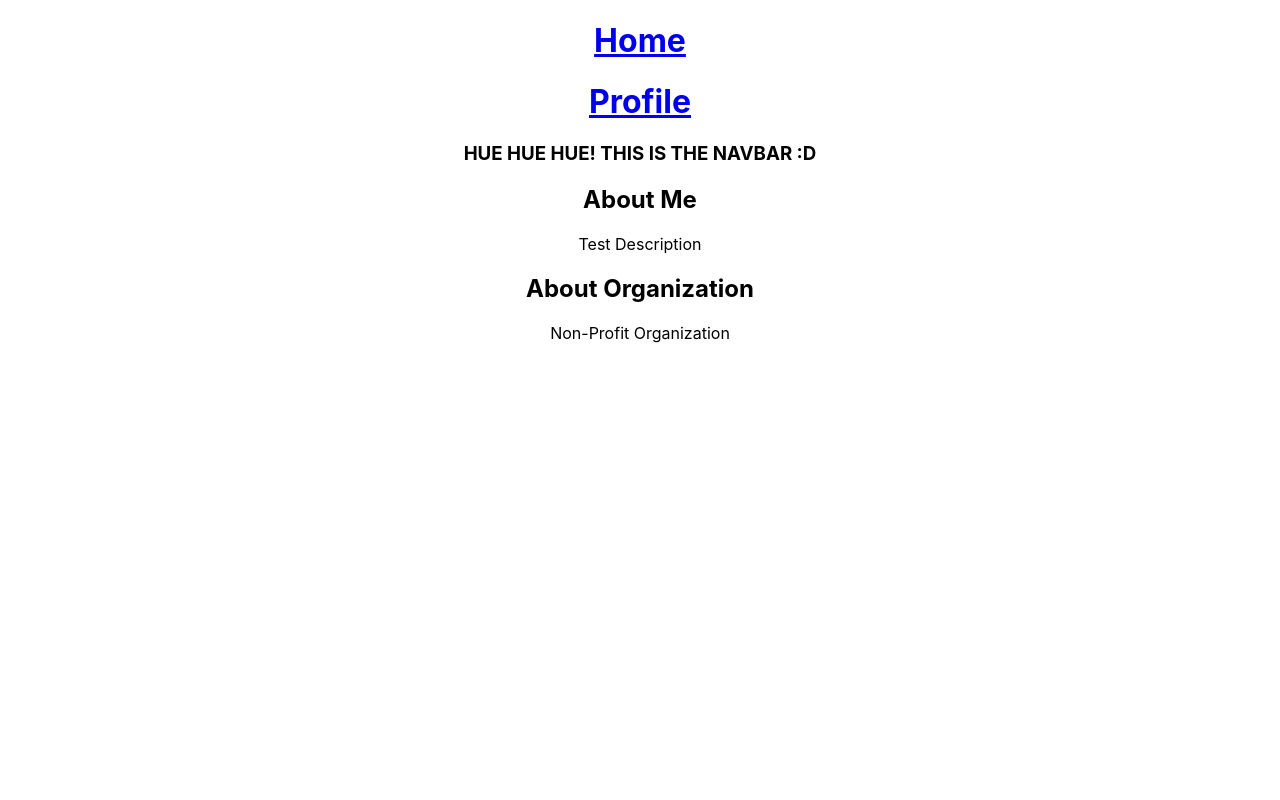
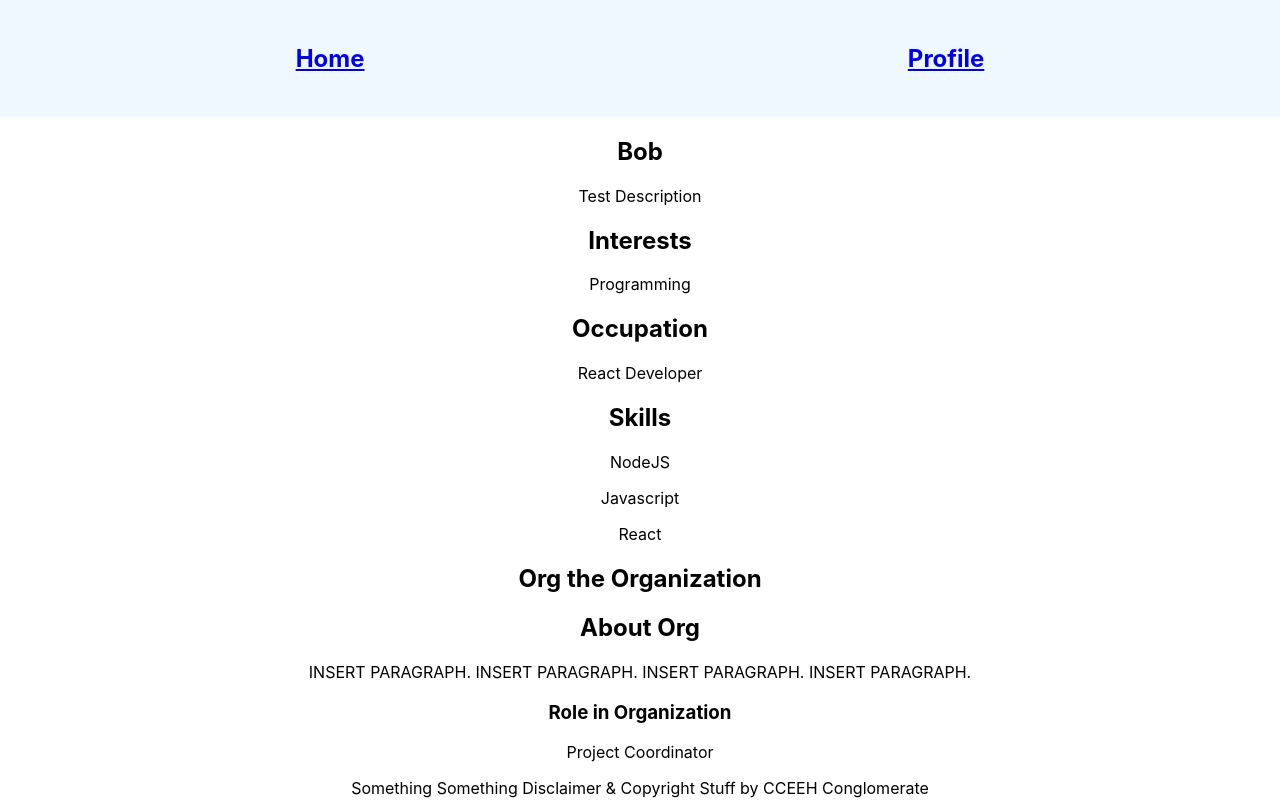
Before and after one commit to clement-ip/event-planner, a React (Create React App) app in the folder planner-web-app/: page /profile in a window 1280 px wide. Built offline with nearby package versions, Linux system fonts and the light colour scheme.

Commit message:
worked on profile page

```diff
--- a/planner-web-app/src/App.css
+++ b/planner-web-app/src/App.css
@@ -16,8 +16,8 @@
 .App-header {
   background-color: #282c34;
   min-height: 100vh;
-  display: flex;
-  flex-direction: column;
+  /* display: flex; */
+  /* flex-direction: column; */
   align-items: center;
   justify-content: center;
   font-size: calc(10px + 2vmin);
--- a/planner-web-app/src/App.js
+++ b/planner-web-app/src/App.js
@@ -1,7 +1,7 @@
 import React from 'react';
 import './App.css';
 
-import NavBar from "./components/navbar"
+import NavBar from "./components/navbar/navbar"
 
 import ProfilePage from "./pages/profile_page"
 import MainPage from "./pages/index"
@@ -11,10 +11,9 @@ import {
   BrowserRouter as Router,
     Switch,
     Route,
-    Link,
+    // Link,
     Redirect
 } from "react-router-dom";
-import NotFound from './pages/404';
 
 
 function App() {
@@ -33,9 +32,8 @@ function App() {
         </Switch>
       </Router>
 
-      {/* <About />
-      <Organization /> */}
 
+    <footer>Something Something Disclaimer & Copyright Stuff by CCEEH Conglomerate</footer>
 
     </div>
   );
--- a/planner-web-app/src/components/navbar.jsx
+++ /dev/null
@@ -1,17 +0,0 @@
-import React,{useContext,useRef,useEffect,useState} from 'react'
-import {Link} from 'react-router-dom'
-
-const NavBar = ()=>{
-    return(
-        <div>
-            {/* WILL FINISH THIS LATER */}
-            <h1><Link to="/">Home</Link></h1>
-            <h1><Link to="/profile">Profile</Link></h1>
-            <h3>HUE HUE HUE! THIS IS THE NAVBAR :D</h3>
-
-        </div>
-    );
-}
-
-
-export default NavBar
--- /dev/null
+++ b/planner-web-app/src/components/navbar/navbar.css
@@ -0,0 +1,20 @@
+.navbar {
+  background-color: aliceblue !important;
+  display: flex !important;
+  flex-direction: row !important;
+  align-items: center !important;
+  justify-content: space-around !important;
+
+  padding: 24px !important;
+  margin: auto !important;
+  /* min-height: 200px; */
+  /* min-width: 1000px; */
+  /* max-width: fit-content; */
+  /* max-height: fit-content; */
+
+  /* text-align: center; */
+  width: auto !important;
+  position: sticky !important;
+  top:0 !important;
+  z-index: 1 !important;
+}
--- /dev/null
+++ b/planner-web-app/src/components/navbar/navbar.jsx
@@ -0,0 +1,21 @@
+import React,{useContext,useRef,useEffect,useState} from 'react'
+import {Link} from 'react-router-dom'
+import './navbar.css';
+
+const NavBar = ()=>{
+    return(
+        <nav class="navbar">
+            {/* WILL FINISH THIS LATER */}
+            <div>
+                <h1><Link to="/">Home</Link></h1>
+            </div>
+            <div>
+                <h1><Link to="/profile">Profile</Link></h1>
+            </div>
+
+        </nav>
+    );
+}
+
+
+export default NavBar
--- a/planner-web-app/src/pages/Profile_Page/About.jsx
+++ b/planner-web-app/src/pages/Profile_Page/About.jsx
@@ -4,8 +4,16 @@ class About extends Component {
     render() {
         return (
             <section className="container-about">
-                    <h1>About Me</h1>
+                    <h1>Bob</h1>
                     <p>Test Description </p>
+                    <h1>Interests</h1>
+                    <p>Programming</p>
+                    <h1>Occupation</h1>
+                    <p>React Developer</p>
+                    <h1>Skills</h1>
+                    <p>NodeJS</p>
+                    <p>Javascript</p>
+                    <p>React</p>
             </section>
         )
     }
--- a/planner-web-app/src/pages/Profile_Page/Organization.jsx
+++ b/planner-web-app/src/pages/Profile_Page/Organization.jsx
@@ -4,9 +4,12 @@ class About extends Component {
     render() {
         return (
             <section className="container-about">
-                    <h1>About Organization</h1>
-                    <p>Non-Profit Organization </p>
-
+                <h1></h1>
+                    <h1>Org the Organization</h1>
+                    <h2>About Org</h2>
+                    <p>INSERT PARAGRAPH. INSERT PARAGRAPH. INSERT PARAGRAPH. INSERT PARAGRAPH.</p>
+                    <h3>Role in Organization</h3>
+                    <p>Project Coordinator</p>
             </section>
         )
     }
--- a/planner-web-app/src/pages/profile_page.js
+++ b/planner-web-app/src/pages/profile_page.js
@@ -7,10 +7,8 @@ function ProfilePage() {
   return (
     <div className="App">
 
-
       <About />
       <Organization />
-
 
     </div>
   );
```
Also changed, not shown: 1 other file (tests, documents, lock files or other folders).
